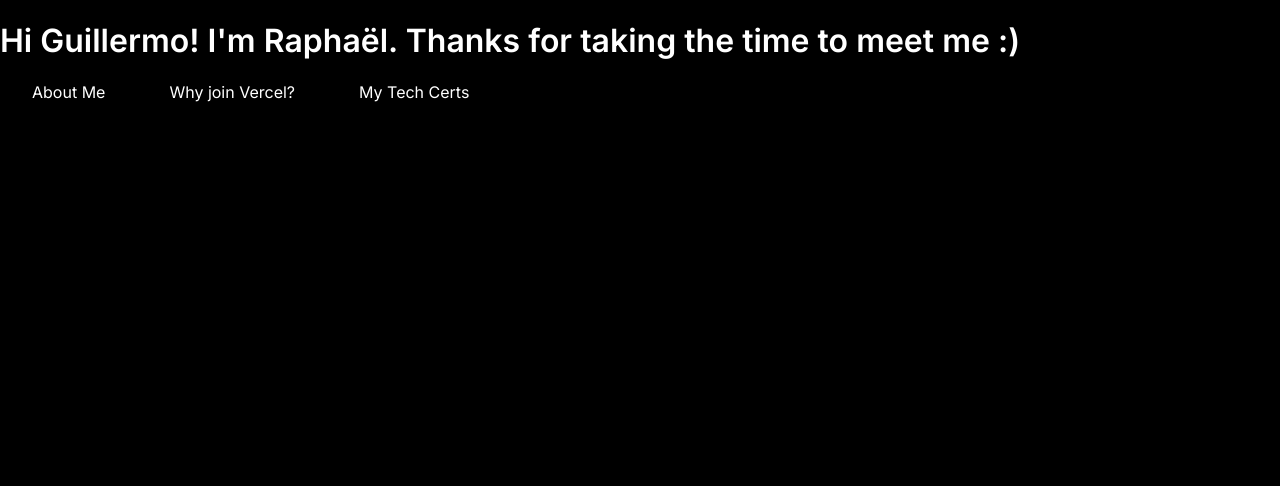
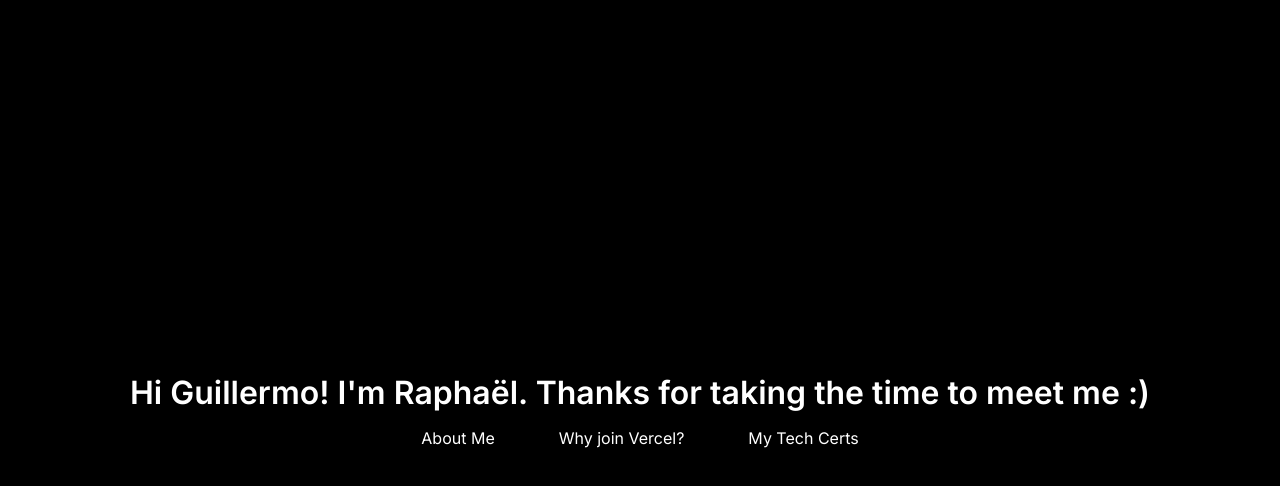
Before and after one commit to ralphieninefo/hire-raphael-nextjs, a Next.js app: page / in a window 1280 px wide. Shown: the top 486 px of the page. Built offline with nearby package versions, Linux system fonts and the light colour scheme; a web font is replaced by a local one.

Commit message:
Center title and navigation links on the home page

```diff
--- a/styles/Home.module.css
+++ b/styles/Home.module.css
@@ -1,14 +1,34 @@
 /* Existing styles */
 
-.link {
+.container {
+  min-height: 100vh;
+  padding: 0 0.5rem;
+  display: flex;
+  flex-direction: column;
+  justify-content: center;
+  align-items: center;
+  background-color: black;
   color: white;
-  text-decoration: none;
+  text-align: center;
 }
 
-.link:hover,
-.link:focus,
-.link:active {
-  text-decoration: underline;
+.main {
+  padding: 5rem 0;
+  flex: 1;
+  display: flex;
+  flex-direction: column;
+  justify-content: center;
+  align-items: center;
+}
+
+.title {
+  font-size: 2rem;
+  margin-bottom: 1rem;
+}
+
+.nav {
+  display: flex;
+  justify-content: center;
 }
 
 .nav a {
@@ -22,3 +42,14 @@
 .nav a:active {
   text-decoration: underline;
 }
+
+.link {
+  color: white;
+  text-decoration: none;
+}
+
+.link:hover,
+.link:focus,
+.link:active {
+  text-decoration: underline;
+}
```
